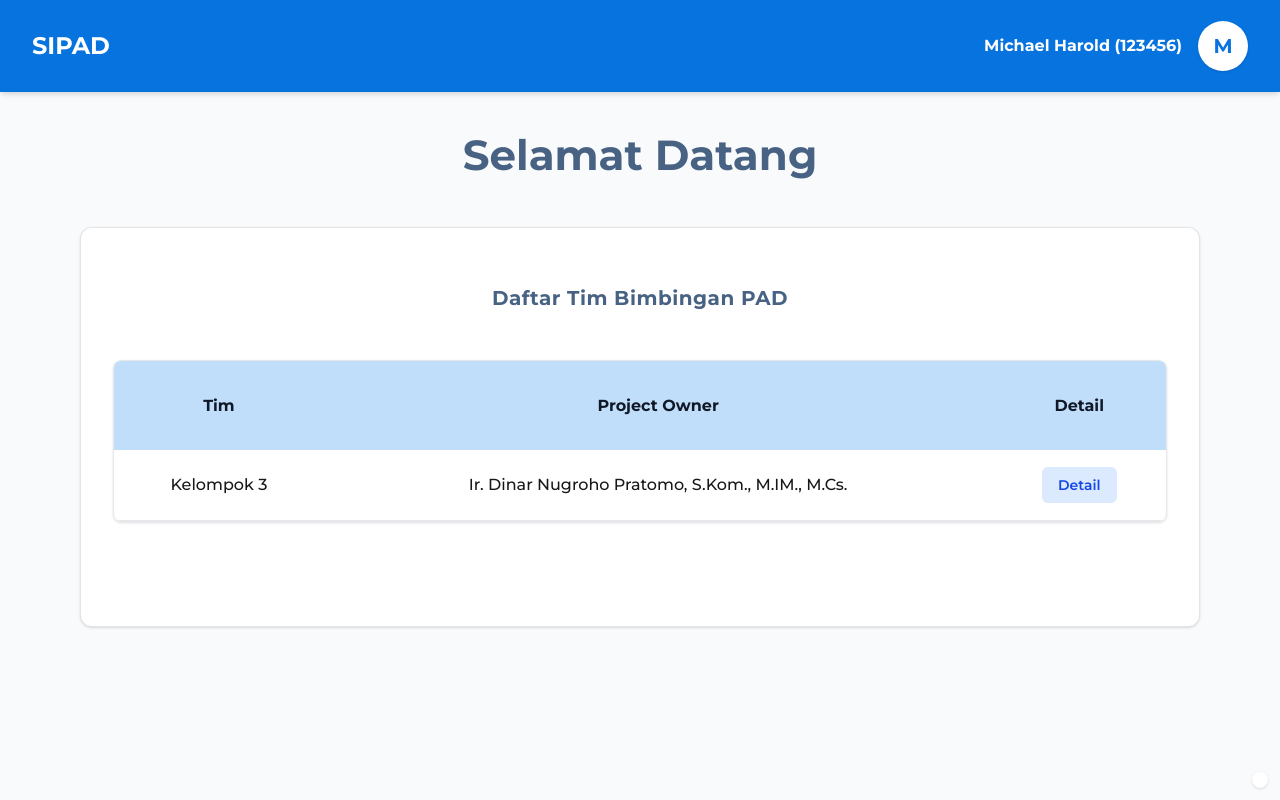
After one commit to Pavel-studen/SIPAD, a Laravel app: page /assistant in a window 1280 px wide. The commit adds this page. Run offline with Laravel 12, Linux system fonts and the light colour scheme; style sheets or scripts are compiled from the project's sources; some libraries are stand-ins or nearby versions.

Commit message:
Feat: Add the assistant and practitioner page

```diff
--- a/app/Http/Controllers/Api/AuthController.php
+++ b/app/Http/Controllers/Api/AuthController.php
@@ -12,6 +12,10 @@ use Throwable;
 
 class AuthController extends Controller
 {
+    public function showLoginForm()
+    {
+        return view('auth.login');
+    }
     /**
      * Get the Google OAuth redirect URL.
      */
@@ -112,6 +116,8 @@ class AuthController extends Controller
 
         $user->save();
 
+        \Illuminate\Support\Facades\Auth::login($user);
+
         // 5. Generate Personal Access Token Sanctum
         $token = $user->createToken('auth-token')->plainTextToken;
 
--- /dev/null
+++ b/app/Http/Controllers/AssistantController.php
@@ -0,0 +1,31 @@
+<?php
+
+namespace App\Http\Controllers;
+
+use App\Models\Team;
+use Illuminate\Http\Request;
+use Illuminate\Support\Facades\Auth;
+
+class AssistantController extends Controller
+{
+    public function dashboard()
+    {
+        // $user = Auth::user();
+
+        // if(!$user){
+        //     return redirect('/login');
+        // }
+
+        // $teams = Team::with(['project_owner'])
+        //     ->where('supervisor', $user->id)
+        //     ->get();
+
+        // return view('assistant.dashboard', compact('user', 'teams'));
+        return view('assistant.dashboard');
+    }
+
+    public function detailPengaduan($id)
+    {
+        return view('assistant.pengaduan-detail');
+    }
+}
--- a/app/Http/Controllers/MasterAdminController.php
+++ b/app/Http/Controllers/MasterAdminController.php
@@ -20,7 +20,7 @@ class MasterAdminController extends Controller
         $request->validate([
             'name'     => 'required|string|max:255',
             'email'    => 'required|string|email|max:255|unique:users',
-            'password' => 'required|string|min:8',
+            'password' => 'string|min:8',
         ]);
 
         User::create([
--- a/app/Http/Controllers/MahasiswaController.php
+++ b/app/Http/Controllers/StudentController.php
@@ -4,10 +4,10 @@ namespace App\Http\Controllers;
 
 use Illuminate\Http\Request;
 
-class MahasiswaController extends Controller
+class StudentController extends Controller
 {
     public function dashboard()
     {
-        return view('mahasiswa.dashboard');
+        return view('student.dashboard');
     }
 }
--- /dev/null
+++ b/resources/views/assistant/dashboard.blade.php
@@ -0,0 +1,154 @@
+<!DOCTYPE html>
+<html lang="en">
+<head>
+    <meta charset="UTF-8">
+    <meta name="viewport" content="width=device-width, initial-scale=1.0">
+    <title>Dashboard Asisten Praktikum - SIPAD</title>
+    @vite('resources/css/app.css')
+    <link href="https://fonts.googleapis.com/css2?family=Montserrat:wght@400;500;600;700&display=swap" rel="stylesheet">
+    <script defer src="https://cdn.jsdelivr.net/npm/alpinejs@3.x.x/dist/cdn.min.js"></script>
+</head>
+<body class="bg-gray-50 text-neutral-900" style="font-family: 'Montserrat', sans-serif;" x-data="{ isModalOpen: false }">
+
+    <!-- Header -->
+    <header class="bg-[#0773DF] w-full h-[92px] flex items-center justify-between px-8 shadow-md relative z-10">
+        <!-- Logo -->
+        <div class="text-white font-bold text-2xl">SIPAD</div>
+
+        <!-- Student name -->
+        <div class="flex items-center gap-4">
+            <div class="text-white text-right font-Roboto font-[18.369px] font-bold font-[700px] line-normal">Michael Harold (123456)</div>
+            <div class="w-[50px] h-[50px] bg-white rounded-full flex items-center justify-center overflow-hidden shadow-sm">
+                <span class="text-[#0773DF] font-bold text-xl">M</span>
+            </div>
+        </div>
+    </header>
+
+    <main class="w-full max-w-6xl mx-auto px-4 py-8">
+        <!-- Greeting message -->
+        <div class="text-center mb-10">
+            <h1 class="text-[42px] font-bold text-[#486284] mb-2">Selamat Datang</h1>
+        </div>
+
+        <div class="bg-white p-8 rounded-xl shadow-sm border border-black/10 min-h-[400px]">
+            <div class="mb-6 relative">
+                <h2 class="text-[#486284] text-center text-[20px] font-bold leading-[76px] tracking-[0.5px]">Daftar Tim Bimbingan PAD</h2>
+            </div>
+            <!-- Table for displaying team list -->
+            <div class="overflow-hidden rounded-lg shadow-sm border border-gray-200">
+                <table class="w-full text-center border-collapse">
+                    <thead class="bg-[#C0DDF9]">
+                        <tr class="h-[89px] text-gray-900">
+                            <th class="p-4 font-bold align-middle">Tim</th>
+                            <th class="p-4 font-bold align-middle">Project Owner</th>
+                            <th class="p-4 font-bold align-middle">Detail</th>
+                        </tr>
+                    </thead>
+                    <tbody>
+                        <tr class="border-b border-gray-200 hover:bg-gray-50 h-[70px]">
+                            <td class="p-4 text-black-700 font-medium">Kelompok 3</td>
+                            <td class="p-4 text-black-700 font-medium">Ir. Dinar Nugroho Pratomo, S.Kom., M.IM., M.Cs.</td>
+                            <td class="p-4 text-black-700 font-medium">
+                                <button @click="isModalOpen = true" class="px-4 py-2 bg-blue-100 text-blue-700 rounded-md text-sm font-semibold hover:bg-blue-200">
+                                    Detail</button>
+                            </td>
+                        </tr>
+                    </tbody>
+                </table>
+            </div>
+        </div>
+    </main>
+    <div x-show="isModalOpen"
+         style="display: none;"
+         class="fixed inset-0 z-50 flex items-center justify-center bg-black/50 backdrop-blur-sm p-4"
+         x-transition.opacity>
+
+        <!-- Modal Content Box -->
+        <div @click.outside="isModalOpen = false"
+             class="bg-white rounded-2xl shadow-xl w-full max-w-2xl border-2 border-[#0773DF] flex flex-col max-h-[90vh]"
+             x-transition:enter="transition ease-out duration-300"
+             x-transition:enter-start="opacity-0 translate-y-4 sm:translate-y-0 sm:scale-95"
+             x-transition:enter-end="opacity-100 translate-y-0 sm:scale-100">
+
+            <!-- Modal Header -->
+            <div class="px-8 py-5 border-b border-[#0773DF]">
+                <h3 class="text-2xl font-bold text-[#486284]">Detail Kelompok 3</h3>
+            </div>
+
+            <!-- Modal Body -->
+            <div class="p-8 overflow-y-auto space-y-6">
+
+                <!-- Role Item: Project Manager -->
+                <div>
+                    <h4 class="text-lg font-bold text-[#486284]">Project Manager</h4>
+                    <div class="mt-2 bg-[#CDE1F8] border border-[#6D9EEB] rounded-md p-3 flex items-center gap-3">
+                        <div class="bg-[#0773DF] text-white p-1 rounded shadow-sm flex items-center justify-center w-6 h-6">
+                            <svg class="w-4 h-4" fill="currentColor" viewBox="0 0 20 20"><path d="M2 11a1 1 0 011-1h2a1 1 0 011 1v5a1 1 0 01-1 1H3a1 1 0 01-1-1v-5zM8 7a1 1 0 011-1h2a1 1 0 011 1v9a1 1 0 01-1 1H9a1 1 0 01-1-1V7zM14 4a1 1 0 011-1h2a1 1 0 011 1v12a1 1 0 01-1 1h-2a1 1 0 01-1-1V4z"/></svg>
+                        </div>
+                        <span class="text-sm font-medium text-gray-800">Caroline Emmanuelle</span>
+                    </div>
+                </div>
+
+                <!-- Role Item: UI/UX -->
+                <div>
+                    <h4 class="text-lg font-bold text-[#486284]">UI/UX</h4>
+                    <div class="mt-2 bg-[#CDE1F8] border border-[#6D9EEB] rounded-md p-3 flex items-center gap-3">
+                        <div class="text-[#0773DF] flex items-center justify-center w-6 h-6">
+                           <svg class="w-6 h-6" fill="currentColor" viewBox="0 0 24 24"><path d="M20.71 7.04c.39-.39.39-1.04 0-1.41l-2.34-2.34c-.37-.39-1.02-.39-1.41 0l-1.84 1.83 3.75 3.75M3 17.25V21h3.75L17.81 9.93l-3.75-3.75L3 17.25z"/></svg>
+                        </div>
+                        <span class="text-sm font-medium text-gray-800">Michael Harold</span>
+                    </div>
+                </div>
+
+                <!-- Role Item: Front End -->
+                <div>
+                    <h4 class="text-lg font-bold text-[#486284]">Front End</h4>
+                    <div class="mt-2 bg-[#CDE1F8] border border-[#6D9EEB] rounded-md p-3 flex items-center gap-3">
+                        <div class="text-[#0773DF] flex items-center justify-center w-6 h-6">
+                           <svg class="w-6 h-6" fill="none" stroke="currentColor" stroke-width="2" viewBox="0 0 24 24"><path stroke-linecap="round" stroke-linejoin="round" d="M9.75 17L9 20l-1 1h8l-1-1-.75-3M3 13h18M5 17h14a2 2 0 002-2V5a2 2 0 00-2-2H5a2 2 0 00-2 2v10a2 2 0 002 2z"/></svg>
+                        </div>
+                        <span class="text-sm font-medium text-gray-800">Paul Efraim</span>
+                    </div>
+                </div>
+
+                <!-- Role Item: Back End -->
+                <div>
+                    <h4 class="text-lg font-bold text-[#486284]">Back End</h4>
+                    <div class="mt-2 bg-[#CDE1F8] border border-[#6D9EEB] rounded-md p-3 flex items-center gap-3">
+                        <div class="text-[#0773DF] flex items-center justify-center w-6 h-6">
+                           <svg class="w-6 h-6" fill="currentColor" viewBox="0 0 24 24"><path d="M12 3c-4.97 0-9 1.79-9 4s4.03 4 9 4 9-1.79 9-4-4.03-4-9-4zm0 13c-4.97 0-9-1.79-9-4v2c0 2.21 4.03 4 9 4s9-1.79 9-4v-2c0 2.21-4.03 4-9 4zm0 5c-4.97 0-9-1.79-9-4v2c0 2.21 4.03 4 9 4s9-1.79 9-4v-2c0 2.21-4.03 4-9 4z"/></svg>
+                        </div>
+                        <span class="text-sm font-medium text-gray-800">Palava Ganesha</span>
+                    </div>
+                </div>
+
+                <!-- Divider Line -->
+                <hr class="border-t-[3px] border-[#0773DF] my-2 rounded-full">
+
+                <!-- Section: Pengaduan -->
+                <div>
+                    <h4 class="text-lg font-bold text-[#486284]">Pengaduan</h4>
+                    <div class="mt-2 bg-[#CDE1F8] border border-[#6D9EEB] rounded-md p-4 relative">
+                        <p class="font-bold text-sm text-gray-900 mb-2">UI/UX - Michael Harold (25/568209/SV/27391)</p>
+                        <p class="text-sm text-gray-800 mb-6 leading-relaxed">Michael Harold gapernah kerja nihh, suka ilang ilangan dan kalo udah weekly report selalu ga berangkat</p>
+                        <p class="font-bold text-sm text-gray-900">Suka ilang ilangan</p>
+
+                        <!-- Floating Document Icon -->
+                        <a href="{{ route('assistant.pengaduan-detail', ['id' => 1]) }}" class="absolute bottom-3 right-3 bg-white p-2 rounded-lg shadow-sm flex items-center justify-center hover:bg-gray-100 transition cursor-pointer">
+                            <svg class="w-6 h-6 text-[#0773DF]" fill="currentColor" viewBox="0 0 20 20"><path fill-rule="evenodd" d="M4 4a2 2 0 012-2h4.586A2 2 0 0112 2.586L15.414 6A2 2 0 0116 7.414V16a2 2 0 01-2 2H6a2 2 0 01-2-2V4zm2 6a1 1 0 011-1h6a1 1 0 110 2H7a1 1 0 01-1-1zm1 3a1 1 0 100 2h6a1 1 0 100-2H7z" clip-rule="evenodd"/></svg>
+                        </div>
+                    </div>
+                </div>
+            </div>
+
+            <!-- Modal Footer -->
+            <div class="px-8 pb-6 flex justify-end">
+                <!-- Tombol Selesai (sekaligus menutup modal) -->
+                <button @click="isModalOpen = false" class="px-5 py-2 bg-[#0773DF] text-white rounded-md font-semibold text-sm hover:bg-blue-700 transition flex items-center gap-2 shadow-sm">
+                    <svg class="w-4 h-4" fill="none" stroke="currentColor" stroke-width="3" viewBox="0 0 24 24"><path stroke-linecap="round" stroke-linejoin="round" d="M5 13l4 4L19 7"/></svg>
+                    Selesai</button>
+            </div>
+        </div>
+    </div>
+</body>
+</html>
--- a/routes/api.php
+++ b/routes/api.php
@@ -22,7 +22,7 @@ use Illuminate\Support\Facades\Route;
 $registerRoutes = function () {
     // A. Modul Autentikasi & SSO UGM (Proses 1.0 & 3.0)
     Route::prefix('auth')->as('auth.')->group(function () {
-        Route::get('/google/redirect', [AuthController::class, 'googleRedirect'])->name('google.redirect');
+        Route::get('/google', [AuthController::class, 'googleRedirect'])->name('google.redirect');
         Route::match(['get', 'post'], '/google/callback', [AuthController::class, 'googleCallback'])->name('google.callback');
 
         Route::middleware('auth:sanctum')->group(function () {
--- a/routes/web.php
+++ b/routes/web.php
@@ -2,12 +2,13 @@
 
 use App\Enums\UserRole;
 use App\Http\Controllers\Api\AuthController;
-use App\Http\Controllers\DosenController;
+use App\Http\Controllers\AssistantController;
+use App\Http\Controllers\LecturerController;
 use App\Http\Controllers\PractitionerController;
-use App\Http\Controllers\MahasiswaController;
 use App\Http\Controllers\MasterAdminController;
 use App\Http\Controllers\ScheduleController;
 use App\Http\Controllers\SpecialTeamController;
+use App\Http\Controllers\StudentController;
 use App\Http\Controllers\TeamController;
 use App\Models\Complaint;
 use App\Models\Project;
@@ -19,6 +20,7 @@ use App\Models\User;
 use Database\Seeders\AppSettingSeeder;
 use Database\Seeders\RoleSeeder;
 use Illuminate\Http\Request;
+use Illuminate\Support\Facades\Auth;
 use Illuminate\Support\Facades\DB;
 use Illuminate\Support\Facades\Route;
 use Illuminate\Support\Facades\Storage;
@@ -27,38 +29,56 @@ use Illuminate\Support\Facades\Storage;
 //     return view('welcome');
 // });
 
-// Route for the student (mahasiswa) dashboard
-Route::get('/mahasiswa', [MahasiswaController::class, 'dashboard'])->name('mahasiswa.dashboard');
+// Route for login page
+Route::view('/login', 'auth.login')->name('login');
 
-// Route for the master admin dashboard
+// Route for logout
+Route::post('/logout', function(Request $request){
+    Auth::logout();
+    $request->session()->invalidate();
+    $request->session()->regenerateToken();
+    return redirect('/login');
+})->name('logout');
+
+// Route for the student dashboard
+Route::middleware(['web'])->prefix('student')->name('student.')->group(function(){
+    Route::get('/dashboard', [StudentController::class, 'dashboard'])->name('dashboard');
+});
+
 Route::middleware(['web'])->group(function(){
+    // Route for the assistant dashboard
+    Route::get('/assistant', [AssistantController::class, 'dashboard'])->name('assistant.dashboard');
+    Route::get('/assistant/pengaduan/{id}', [AssistantController::class, 'detailPengaduan'])->name('assistant.pengaduan-detail');
+
+    // Route for the master admin dashboard
     Route::get('/master-admin', [MasterAdminController::class, 'dashboard'])->name('master-admin.dashboard');
     Route::post('/master-admin/store', [MasterAdminController::class, 'store'])->name('master-admin.store');
+
     // Route for changing status admin to lecturer (using {id} parameter)
-    Route::delete('/master-admin/dosen/{id}', [MasterAdminController::class, 'destroy'])->name('master-admin.dosen.destroy');
+    Route::delete('/master-admin/lecturer/{id}', [MasterAdminController::class, 'destroy'])->name('master-admin.lecturer.destroy');
 });
 
-// Routes for managing lecturer (dosen) actions
-Route::middleware(['web'])->prefix('dosen')->name('dosen.')->group(function(){
+// Routes for managing lecturer actions
+Route::middleware(['web'])->prefix('lecturer')->name('lecturer.')->group(function(){
     // Route for views
-    Route::get('/control', [DosenController::class, 'control'])->name('control');
-    Route::get('/access', [DosenController::class, 'access'])->name('access');
-    Route::get('/bypass', [DosenController::class, 'bypass'])->name('bypass');
+    Route::get('/control', [LecturerController::class, 'control'])->name('control');
+    Route::get('/access', [LecturerController::class, 'access'])->name('access');
+    Route::get('/bypass', [LecturerController::class, 'bypass'])->name('bypass');
 
     // Route for actions: Control page
-    Route::post('/control/edit-tanggal', [DosenController::class, 'editTanggal'])->name('editTanggal');
-    Route::post('/control/kunci-mahasiswa', [DosenController::class, 'kunciSemuaMahasiswa'])->name('kunciMahasiswa');
-    Route::post('/control/acak-tim', [DosenController::class, 'acakTimOtomatis'])->name('acakTim');
+    Route::post('/control/edit-tanggal', [LecturerController::class, 'editTanggal'])->name('editTanggal');
+    Route::post('/control/kunci-mahasiswa', [LecturerController::class, 'kunciSemuaMahasiswa'])->name('kunciMahasiswa');
+    Route::post('/control/acak-tim', [LecturerController::class, 'acakTimOtomatis'])->name('acakTim');
 
     // Route for actions: User page
-    Route::post('/access/tambah-email', [DosenController::class, 'tambahEmail'])->name('tambahEmail');
-    Route::post('/access/import-csv', [DosenController::class, 'importCSV'])->name('importCSV');
-    Route::post('/access/hapus-email/{id}', [DosenController::class, 'hapusEmail'])->name('hapusEmail');
-    Route::post('/access/simpan-proyek', [DosenController::class, 'simpanProyek'])->name('simpanProyek');
+    Route::post('/access/tambah-email', [LecturerController::class, 'tambahEmail'])->name('tambahEmail');
+    Route::post('/access/import-csv', [LecturerController::class, 'importCSV'])->name('importCSV');
+    Route::post('/access/hapus-email/{id}', [LecturerController::class, 'hapusEmail'])->name('hapusEmail');
+    Route::post('/access/simpan-proyek', [LecturerController::class, 'simpanProyek'])->name('simpanProyek');
 
     // Route for actions: Bypass page
-    Route::post('/bypass/tambah-anggota', [DosenController::class, 'tambahAnggota'])->name('tambahAnggota');
-    Route::post('/bypass/kunci-tim/{id}', [DosenController::class, 'kunciTim'])->name('kunciTim');
+    Route::post('/bypass/tambah-anggota', [LecturerController::class, 'tambahAnggota'])->name('tambahAnggota');
+    Route::post('/bypass/kunci-tim/{id}', [LecturerController::class, 'kunciTim'])->name('kunciTim');
 });
 
 Route::middleware(['web'])->prefix('practitioner')->name('practitioner.')->group(function(){
```
Also changed, not shown: app/Http/Controllers/LecturerController.php (renamed from app/Http/Controllers/DosenController.php, +7 -7 lines), resources/views/assistant/pengaduan-detail.blade.php (added, +82 -0 lines), resources/views/auth/login.blade.php (added, +44 -0 lines), resources/views/master-admin/dashboard.blade.php (+3 -6 lines), resources/views/lecturer/access.blade.php (renamed from resources/views/dosen/access.blade.php), resources/views/lecturer/bypass.blade.php (renamed from resources/views/dosen/bypass.blade.php), resources/views/lecturer/control.blade.php (renamed from resources/views/dosen/control.blade.php), resources/views/student/dashboard.blade.php (renamed from resources/views/mahasiswa/dashboard.blade.php).
